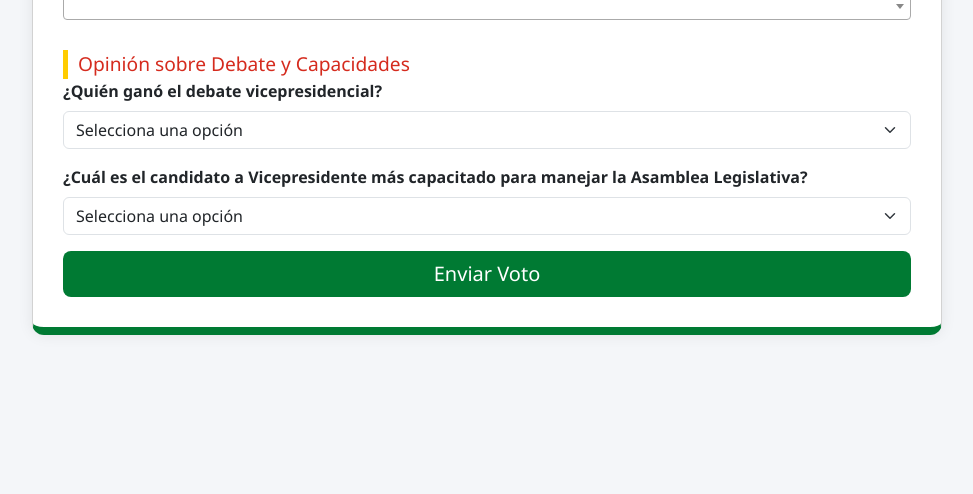
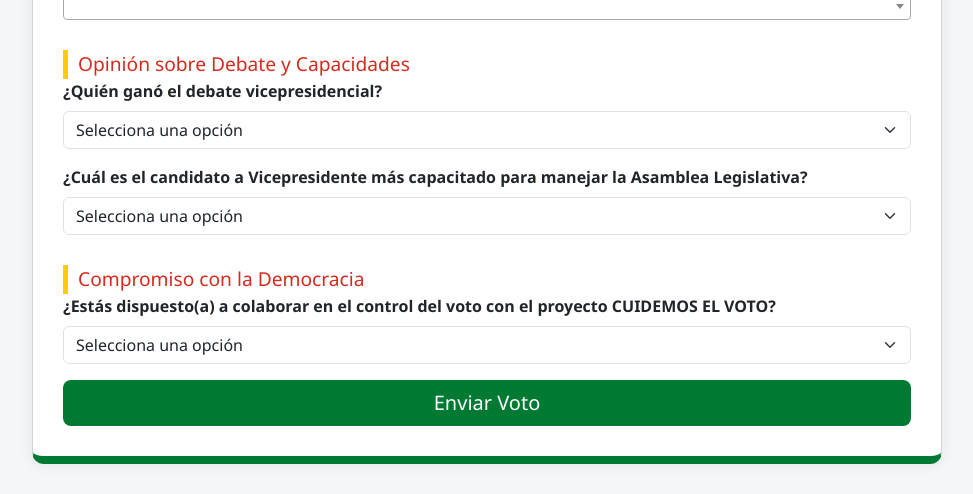
Before and after one commit to Likexpress/votacion2025d, a Flask app: template templates/votar.html in a window 1280 px wide. Shown: the part 1016-1510 px from the top of the page, without its empty margins (153-1126 px from the left). Before the commit the page ends 1351 px from the top, so only its background shows below. Run offline with Flask 3, Linux system fonts and the light colour scheme; the template is opened without the code that fills it, so the values that code supplies are empty; some libraries are stand-ins or nearby versions.

Commit message:
votar.html

```diff
--- a/templates/votar.html
+++ b/templates/votar.html
@@ -162,6 +162,16 @@
           </select>
         </div>
 
+
+        <div class="section-title">Compromiso con la Democracia</div>
+        <div class="mb-3">
+          <label class="form-label">¿Estás dispuesto(a) a colaborar en el control del voto con el proyecto <strong>CUIDEMOS EL VOTO</strong>?</label>
+          <select id="pregunta3" name="pregunta3" class="form-select" required onchange="mostrarCampoCI(this)">
+            <option value="">Selecciona una opción</option>
+            <option value="Sí">Sí</option>
+            <option value="No">No</option>
+          </select>
+        </div>
         <!-- Campo CI (condicional) -->
         <div class="mb-3 hidden" id="campo_ci">
           <label for="ci" class="form-label">Carnet de Identidad</label>
```
